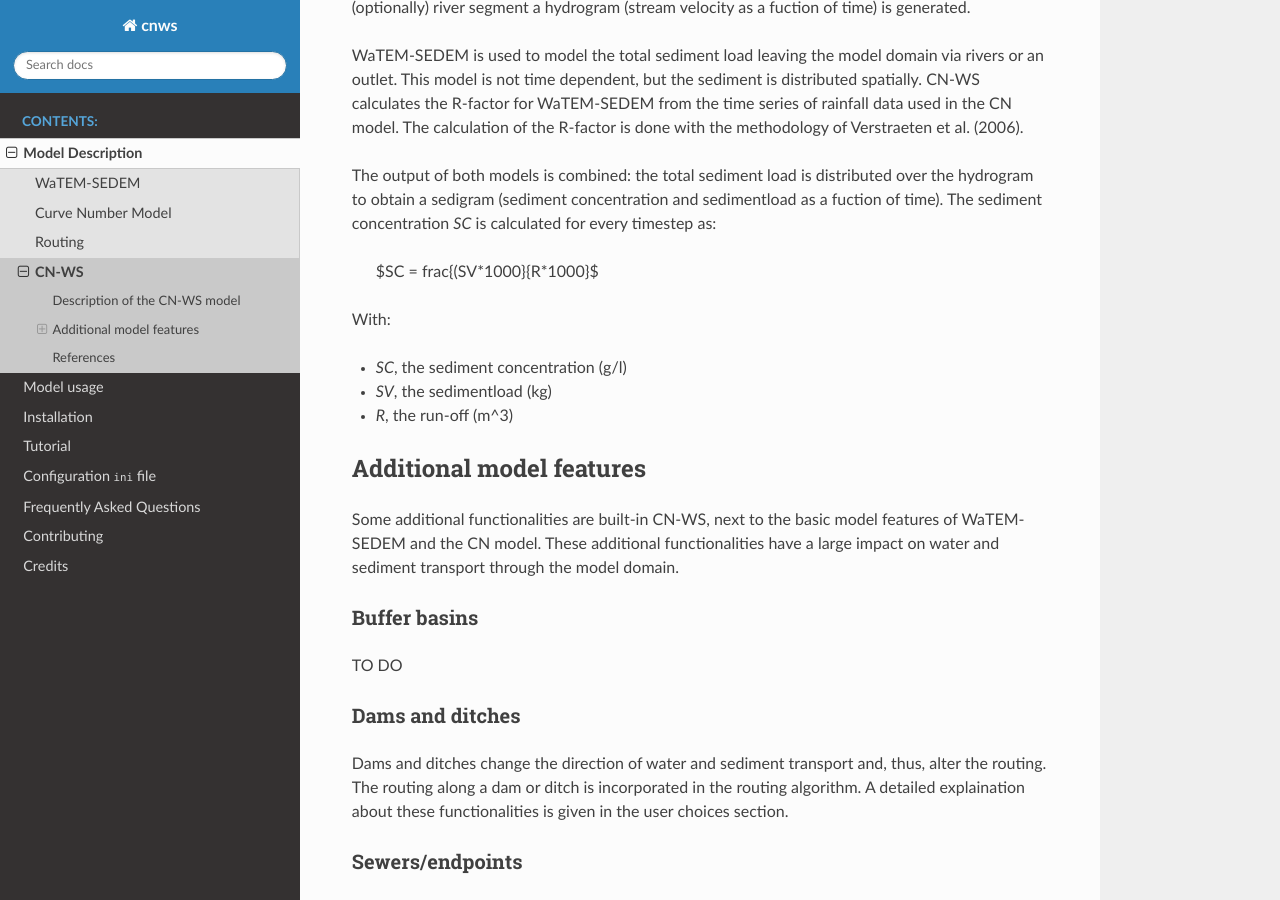
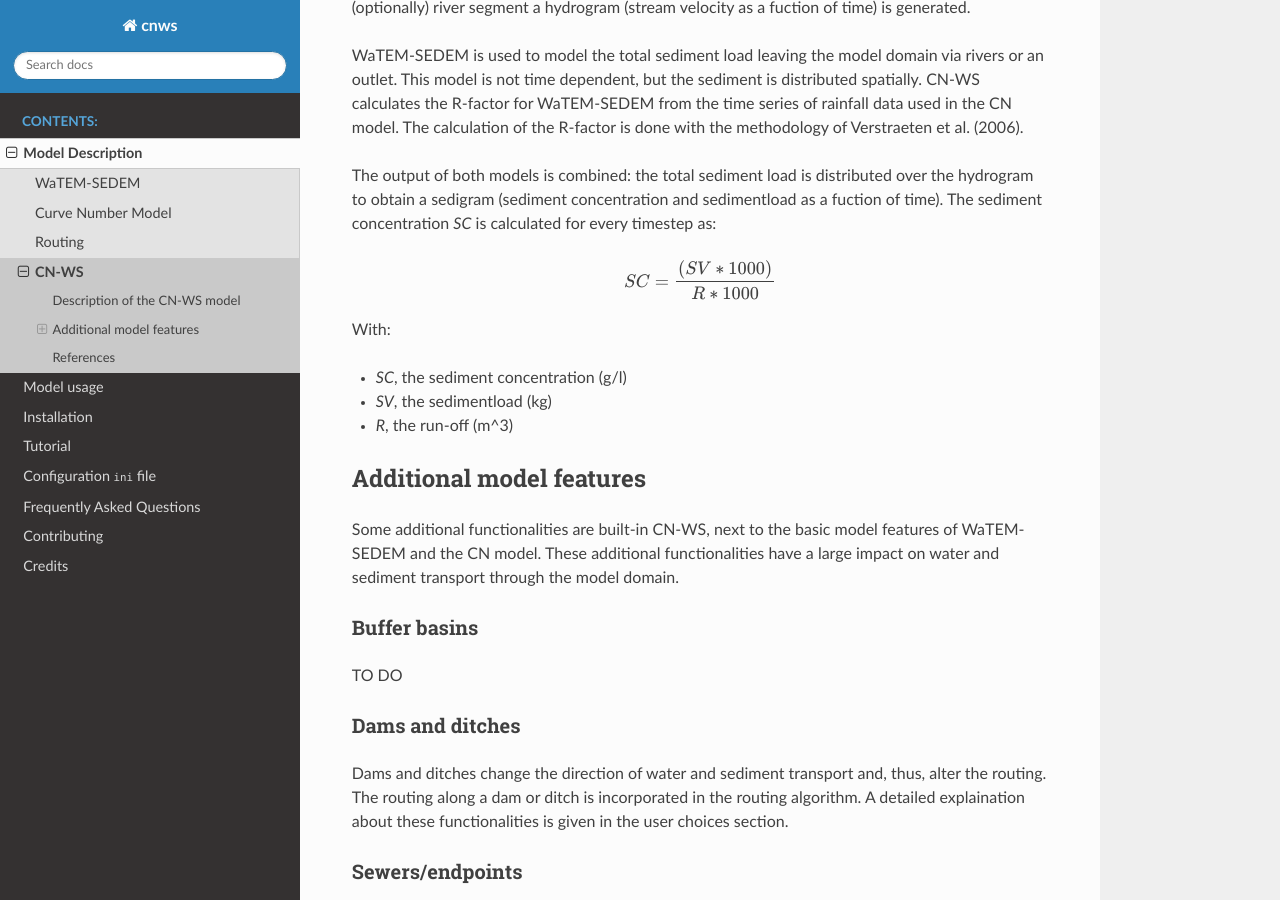
Before and after one commit to watem-sedem/watem-sedem, a Sphinx documentation site: the page built from docs/cn-ws.rst, in a window 1280 px wide and 900 px high, scrolled down 436 px. Built offline with Sphinx 7.4.7 and the Read the Docs theme 2.0.0, drawn with Linux system fonts in a browser that asks for light colours.

Commit message:
Use mathjaxx for formula

```diff
--- a/docs/cn-ws.rst
+++ b/docs/cn-ws.rst
@@ -29,7 +29,8 @@ over the hydrogram to obtain a sedigram (sediment concentration and sedimentload
 as a fuction of time). The sediment concentration *SC* is calculated for every
 timestep as:
 
-    $SC = \frac{(SV*1000}{R*1000}$
+.. math::
+    SC = \frac{(SV*1000)}{R*1000}
 
 With:
 
```
